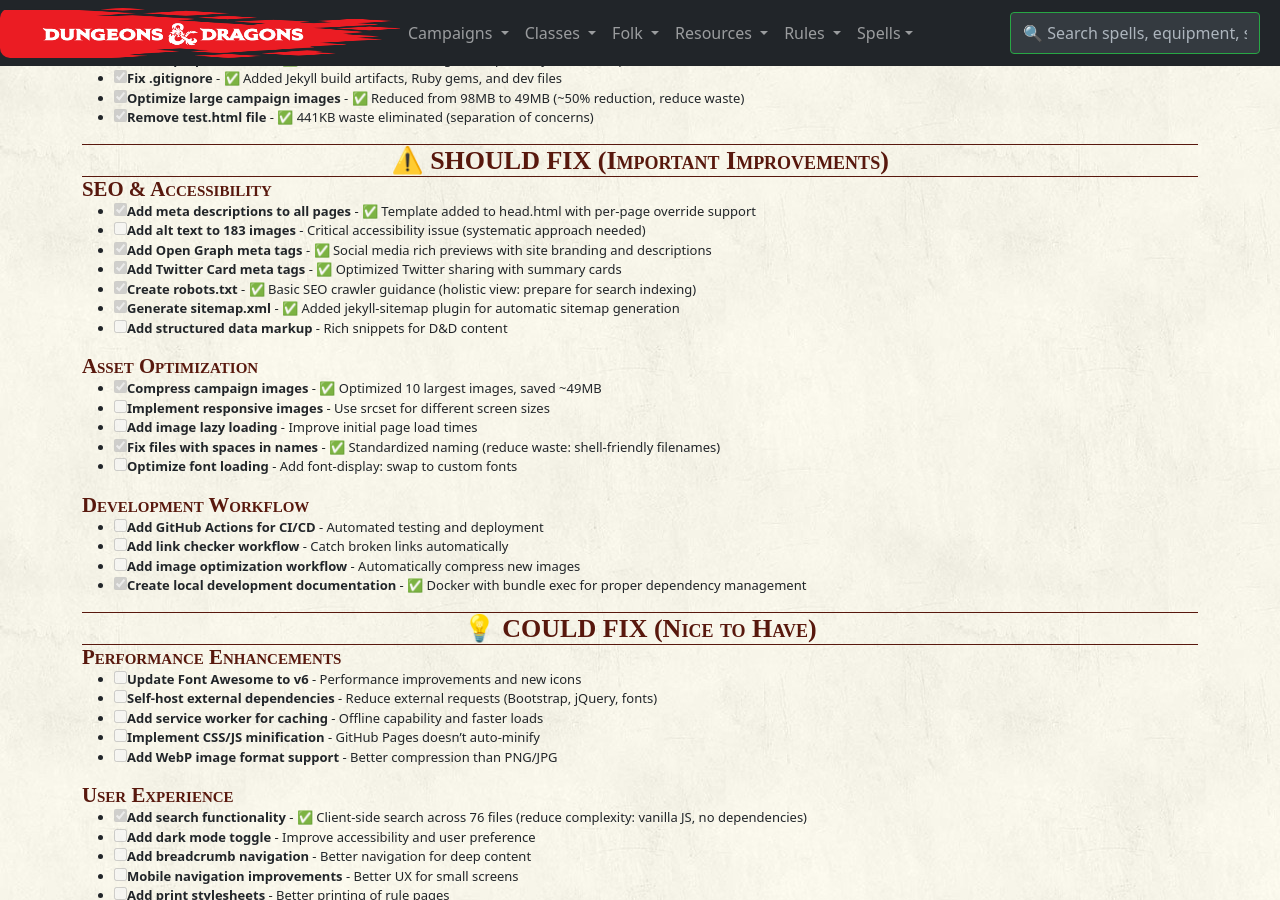
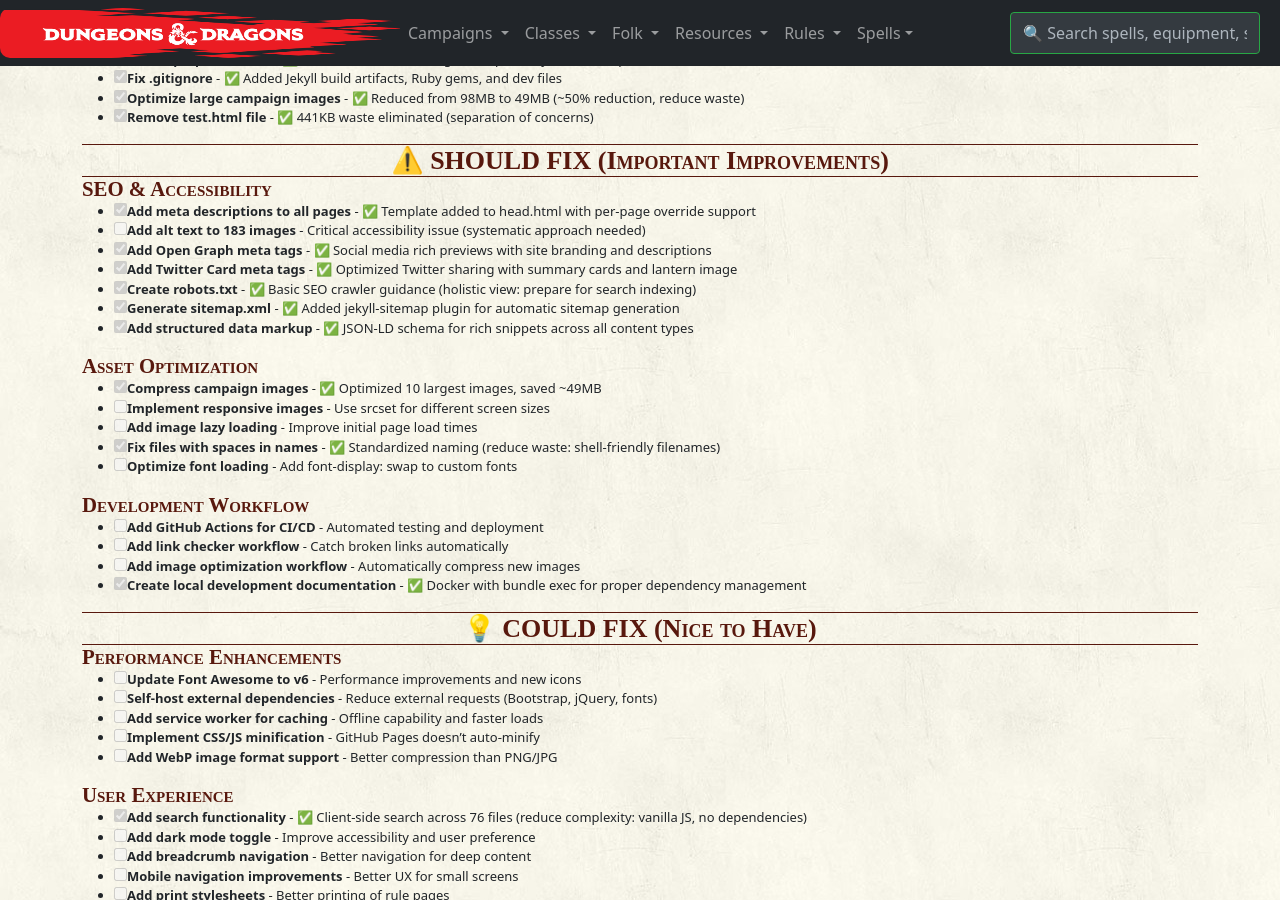
Before and after one commit to kvarak/dnd, a Jekyll site: the page built from todo.md, in a window 1280 px wide and 900 px high, scrolled down 334 px. Built offline with Jekyll 4.4.1, drawn with Linux system fonts in a browser that asks for light colours; some web fonts are replaced; our own code applies the rules of GitHub Pages for plain Markdown files; Markdown is read by kramdown in place of the engine named in the settings; some of the changed lines change nothing that is shown.

Commit message:
Add comprehensive structured data markup for rich snippets
- Create dynamic JSON-LD schema system for all content collections
- Add Article schema for Classes, Folk, Rules, Campaigns, and Resources
- Add WebSite schema with search functionality for homepage
- Include D&D-specific metadata: genre, keywords, and descriptions
- Auto-detect collection type and generate appropriate structured data
- Support rich snippets in search results for better discovery
- Follow schema.org standards for gaming and article content

```diff
--- a/_includes/head.html
+++ b/_includes/head.html
@@ -19,6 +19,9 @@
 
 <!-- Image Attribution: og-image.jpg from Unsplash - https://unsplash.com/photos/brown-and-black-lantern-on-brown-wooden-table-zLETygkHMvQ -->
 
+<!-- Structured Data for Rich Snippets -->
+{% include structured-data.html %}
+
 <!-- Bootstrap 5.3.3 CSS -->
 <link href="https://cdn.jsdelivr.net/npm/bootstrap@5.3.3/dist/css/bootstrap.min.css" rel="stylesheet" integrity="sha384-QWTKZyjpPEjISv5WaRU9OFeRpok6YctnYmDr5pNlyT2bRjXh0JMhjY6hW+ALEwIH" crossorigin="anonymous">
 
--- /dev/null
+++ b/_includes/structured-data.html
@@ -0,0 +1,135 @@
+{% comment %}
+Structured Data (JSON-LD) for search engine rich snippets
+Dynamically generates appropriate schema based on page collection
+{% endcomment %}
+
+{% if page.collection %}
+<script type="application/ld+json">
+{
+  "@context": "https://schema.org",
+  {% if page.collection == 'Classes' or page.collection == 'Classes2' %}
+  "@type": "Article",
+  "headline": "{{ page.title }} - D&D Class",
+  "articleSection": "D&D Character Classes",
+  "about": {
+    "@type": "Thing",
+    "name": "{{ page.title }}",
+    "description": "Custom D&D character class for Varlyn campaign setting"
+  },
+  "genre": "Tabletop RPG",
+  "keywords": "D&D, Dungeons and Dragons, {{ page.title }}, Character Class, Varlyn, Custom Rules",
+  {% elsif page.collection == 'Folk' or page.collection == 'FolkGeneric' %}
+  "@type": "Article",
+  "headline": "{{ page.title }} - D&D Race",
+  "articleSection": "D&D Character Races",
+  "about": {
+    "@type": "Thing",
+    "name": "{{ page.title }}",
+    "description": "Custom D&D character race for Varlyn campaign setting"
+  },
+  "genre": "Tabletop RPG",
+  "keywords": "D&D, Dungeons and Dragons, {{ page.title }}, Character Race, Varlyn, Custom Rules",
+  {% elsif page.collection contains 'Rules' %}
+  "@type": "Article",
+  "headline": "{{ page.title }} - D&D Rules",
+  "articleSection": "D&D Game Rules",
+  "about": {
+    "@type": "Thing",
+    "name": "{{ page.title }}",
+    "description": "Custom D&D game rules for Varlyn campaign setting"
+  },
+  "genre": "Tabletop RPG",
+  "keywords": "D&D, Dungeons and Dragons, {{ page.title }}, Game Rules, Varlyn, Custom Rules",
+  {% elsif page.collection == 'Campaigns' %}
+  "@type": "Article",
+  "headline": "{{ page.title }} - D&D Campaign",
+  "articleSection": "D&D Campaigns",
+  "about": {
+    "@type": "Thing",
+    "name": "{{ page.title }}",
+    "description": "D&D campaign documentation for Varlyn setting"
+  },
+  "genre": "Tabletop RPG",
+  "keywords": "D&D, Dungeons and Dragons, {{ page.title }}, Campaign, Varlyn",
+  {% elsif page.collection == 'Resources' %}
+  "@type": "Article",
+  "headline": "{{ page.title }} - D&D Resources",
+  "articleSection": "D&D Reference Materials",
+  "about": {
+    "@type": "Thing",
+    "name": "{{ page.title }}",
+    "description": "D&D reference materials and tools for Varlyn setting"
+  },
+  "genre": "Tabletop RPG",
+  "keywords": "D&D, Dungeons and Dragons, {{ page.title }}, Resources, Varlyn, Reference",
+  {% else %}
+  "@type": "Article",
+  "headline": "{{ page.title }}",
+  "articleSection": "D&D Content",
+  "about": {
+    "@type": "Thing",
+    "name": "{{ page.title }}",
+    "description": "D&D content for Varlyn campaign setting"
+  },
+  "genre": "Tabletop RPG",
+  "keywords": "D&D, Dungeons and Dragons, {{ page.title }}, Varlyn",
+  {% endif %}
+  "author": {
+    "@type": "Organization",
+    "name": "Rigo Games",
+    "url": "https://dnd.rigo.nu"
+  },
+  "publisher": {
+    "@type": "Organization",
+    "name": "Varlyn D&D Rules",
+    "url": "https://dnd.rigo.nu",
+    "logo": {
+      "@type": "ImageObject",
+      "url": "https://dnd.rigo.nu{{ site.baseurl }}/assets/images/og-image.jpg"
+    }
+  },
+  "mainEntityOfPage": {
+    "@type": "WebPage",
+    "@id": "https://dnd.rigo.nu{{ page.url }}"
+  },
+  "url": "https://dnd.rigo.nu{{ page.url }}",
+  {% if page.description %}
+  "description": "{{ page.description }}",
+  {% else %}
+  "description": "{% if page.collection == 'Classes' or page.collection == 'Classes2' %}Custom D&D {{ page.title }} class with unique abilities and archetypes for the Varlyn campaign setting.{% elsif page.collection == 'Folk' or page.collection == 'FolkGeneric' %}Custom D&D {{ page.title }} race with unique traits and lore for the Varlyn campaign setting.{% elsif page.collection contains 'Rules' %}Custom D&D rules for {{ page.title }} in the Varlyn campaign setting.{% elsif page.collection == 'Campaigns' %}{{ page.title }} campaign documentation and resources for D&D adventures.{% else %}{{ page.title }} - Custom D&D content for the Varlyn campaign setting.{% endif %}",
+  {% endif %}
+  "inLanguage": "en-US",
+  "dateModified": "{{ site.time | date_to_xmlschema }}",
+  "datePublished": "2026-01-01T00:00:00Z"
+}
+</script>
+{% else %}
+{% comment %}Homepage or other non-collection pages{% endcomment %}
+<script type="application/ld+json">
+{
+  "@context": "https://schema.org",
+  "@type": "WebSite",
+  "name": "Varlyn D&D Rules",
+  "alternateName": "dnd.rigo.nu",
+  "description": "Custom D&D rules, campaigns, and character options for tabletop RPG adventures in the Varlyn setting",
+  "url": "https://dnd.rigo.nu",
+  "author": {
+    "@type": "Organization",
+    "name": "Rigo Games"
+  },
+  "publisher": {
+    "@type": "Organization",
+    "name": "Rigo Games",
+    "url": "https://dnd.rigo.nu"
+  },
+  "genre": "Tabletop RPG",
+  "keywords": "D&D, Dungeons and Dragons, Custom Rules, Varlyn, Campaign Setting, Character Classes, Races",
+  "inLanguage": "en-US",
+  "potentialAction": {
+    "@type": "SearchAction",
+    "target": "https://dnd.rigo.nu/?search={search_term_string}",
+    "query-input": "required name=search_term_string"
+  }
+}
+</script>
+{% endif %}
--- a/todo.md
+++ b/todo.md
@@ -25,10 +25,10 @@
 - [x] **Add meta descriptions to all pages** - ✅ Template added to head.html with per-page override support
 - [ ] **Add alt text to 183 images** - Critical accessibility issue (systematic approach needed)
 - [x] **Add Open Graph meta tags** - ✅ Social media rich previews with site branding and descriptions
-- [x] **Add Twitter Card meta tags** - ✅ Optimized Twitter sharing with summary cards
+- [x] **Add Twitter Card meta tags** - ✅ Optimized Twitter sharing with summary cards and lantern image
 - [x] **Create robots.txt** - ✅ Basic SEO crawler guidance (holistic view: prepare for search indexing)
 - [x] **Generate sitemap.xml** - ✅ Added jekyll-sitemap plugin for automatic sitemap generation
-- [ ] **Add structured data markup** - Rich snippets for D&D content
+- [x] **Add structured data markup** - ✅ JSON-LD schema for rich snippets across all content types
 
 ### Asset Optimization
 - [x] **Compress campaign images** - ✅ Optimized 10 largest images, saved ~49MB
```
